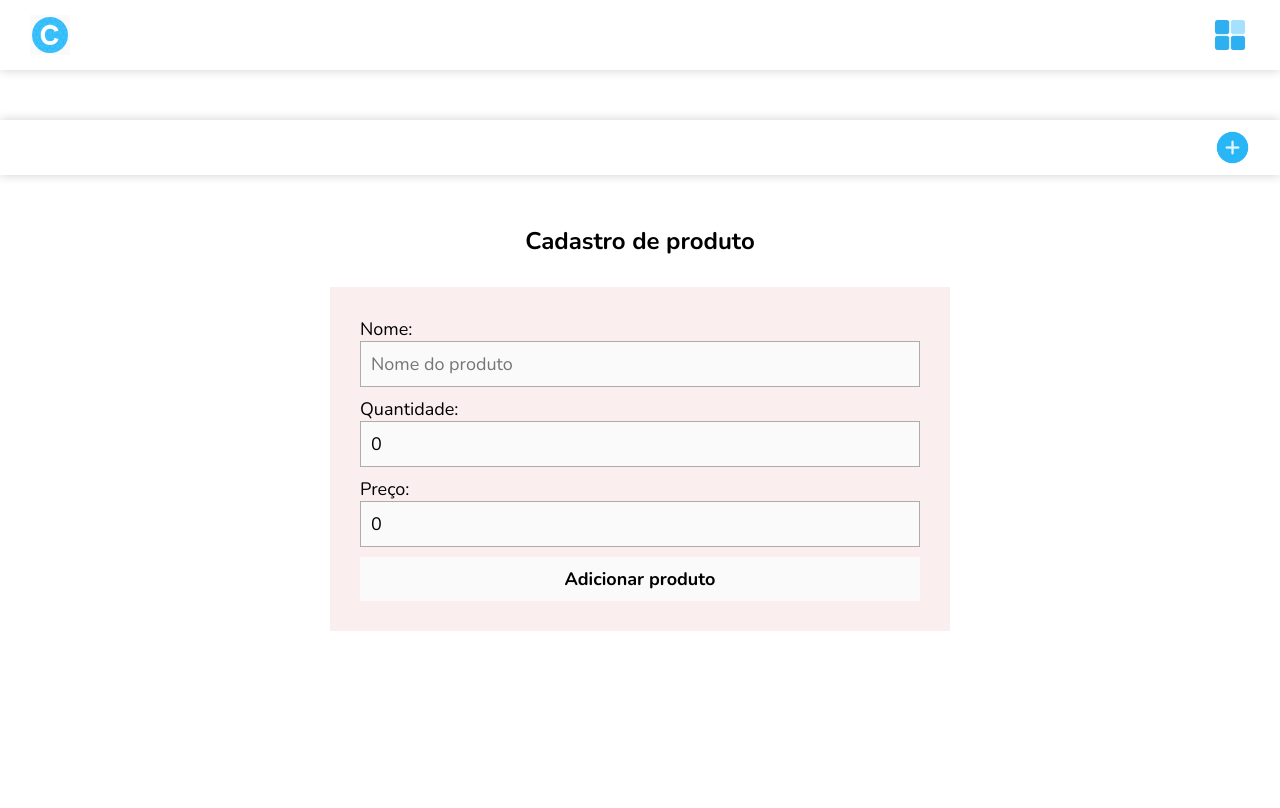
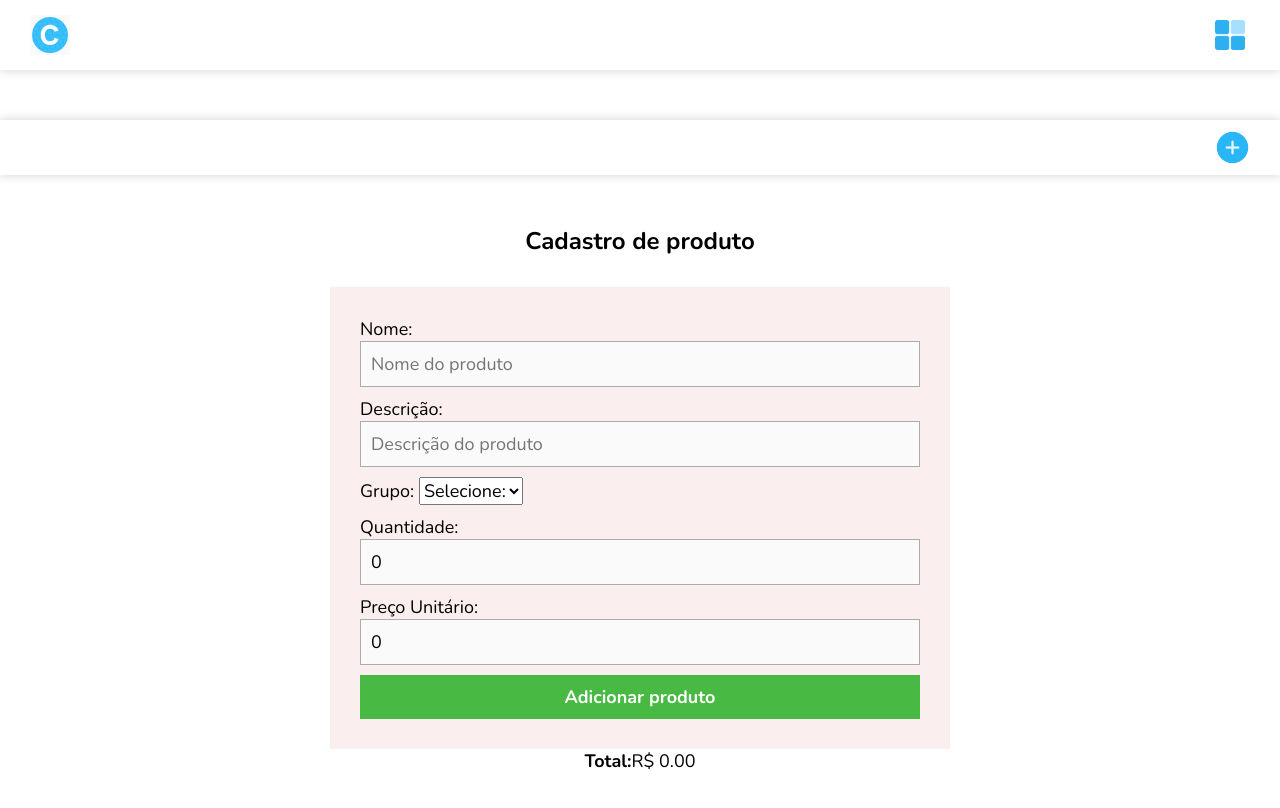
Before and after one commit to eunathan098/Controlly-Front-End, a React (Vite) app: page /Controlly-Front-End/itens in a window 1280 px wide. Shown: the top 808 px of the page. Built offline with nearby package versions, Linux system fonts and the light colour scheme.

Commit message:
First commit on Day

```diff
--- a/src/pages/Itens/Itens.css
+++ b/src/pages/Itens/Itens.css
@@ -96,11 +96,8 @@ input{
     transition: 0.3s ease-in-out;
     font-weight: bold;
     border: none;
-}
-
-#btn-add-product:hover{
     color: white;
-    background-color: rgb(3, 162, 3);
+    background-color: rgba(3, 167, 3, 0.722);
 }
 
 /* Responsividade para Mobile */
--- a/src/pages/Itens/Itens.tsx
+++ b/src/pages/Itens/Itens.tsx
@@ -5,25 +5,37 @@ import botaoAdicionar from "../../assets/icons/adicionar.png";
 
 interface Product {
   name: string;
+  description: string;
+  grupo: string;
   quantity: number;
   price: number;
 }
 
 function Itens() {
   const [products, setProducts] = useState<Product[]>([]);
-  const [name, setName] = useState("");
+  const [name, setName] = useState("")
+  const [description, setDescription] = useState("");
+  const [grupo, setGrupo] = useState("")
   const [quantity, setQuantity] = useState(0);
   const [price, setPrice] = useState(0);
+  const totalProducts = quantity * price
 
   function addProduct(e: React.FormEvent) {
     e.preventDefault();
 
-    if (!name || !quantity || !price) {
-      alert("Por favor. Ainda há campos vazios");
+    if (!name || description || !grupo || !quantity || !price) {
+        alert("Preencha os campos vazios");
         return;
     }
 
-    const newProduct: Product = { name, quantity, price };
+    // const productData = {
+    //   name,
+    //   description,
+    //   price,
+    //   quantity
+    // }
+
+    const newProduct: Product = { name, description, grupo, quantity, price };
     setProducts([...products, newProduct]);
 
     // Limpa os campos
@@ -57,13 +69,29 @@ function Itens() {
 
             <form id="form-itens" onSubmit={addProduct}>
               <label>
-                <span>Nome:</span>
-                <input
-                  type="text"
+                <span> Nome: </span>
+                  <input type="text"
                   placeholder="Nome do produto"
                   value={name}
-                  onChange={(e) => setName(e.target.value)}
-                />
+                  onChange={(e) => setName(e.target.value)}/>
+              </label>
+
+              <label>
+                <span> Descrição: </span>
+                <input type="text"
+                placeholder="Descrição do produto"
+                value={description}
+                onChange={(e) => setDescription(e.target.value)} />
+              </label>
+
+              <label>
+                <span> Grupo: </span>
+                  <select value={grupo} onChange={(e)=> setGrupo(e.target.value)}>
+                    <option value=""> Selecione: </option>
+                    <option value="Bebidas"> Bebidas </option>
+                    <option value="Doces"> Doces </option>
+                    <option value="Salgados"> Salgados</option>
+                  </select>
               </label>
 
               <label>
@@ -77,7 +105,7 @@ function Itens() {
               </label>
 
               <label>
-                <span>Preço:</span>
+                <span>Preço Unitário:</span>
                   <input
                     type="number"
                     placeholder="Preço"
@@ -85,9 +113,12 @@ function Itens() {
                     onChange={(e) => setPrice(Number(e.target.value))}
                   />
               </label>
-
               <input type="submit" value="Adicionar produto" id="btn-add-product" />
             </form>
+            <p>
+              <strong>Total:</strong>
+              R$ {totalProducts.toFixed(2)}
+            </p>
           </div>
         </div>
 
```
Lines whose indentation alone changed are shown as unchanged.
